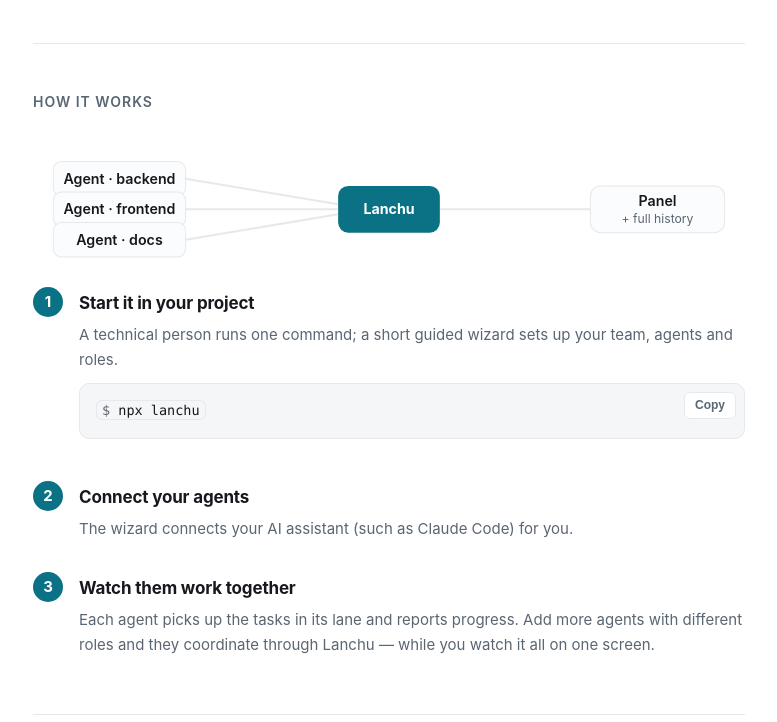
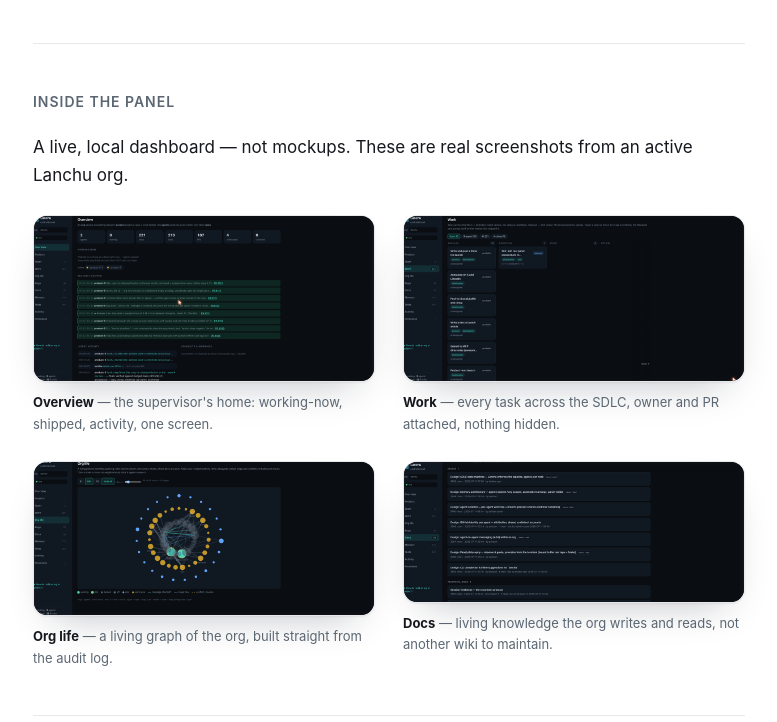
Before and after one commit to lanchuske/lanchu, a website: page docs/index.html in a window 1280 px wide. Shown: the part 2838-3560 px from the top of the page, without its empty margins (251-1028 px from the left). Drawn offline with Linux system fonts and the light colour scheme; no server answers.

Commit message:
feat(site): add a real panel screenshot gallery to lanchu.ar (task-mrhbb8zc28)
New "Inside the panel" section between Use cases and How it works: 4 real
screenshots from an active org (this one) — Overview, Work, Org life and
Docs — reusing the existing .shot/.win frame treatment from the hero image
for visual consistency across both site themes.

Captured live via the running local panel (claude-in-chrome navigation +
native screencapture, cropped to remove Chrome's per-navigation "started
debugging this browser" infobar and automation-glow artifacts), scaled to
1200px wide to match the hero poster's dimensions. Verified live in a
browser: lazy-loaded images render correctly, captions/framing match the
site's existing typography and spacing.

```diff
--- a/docs/index.html
+++ b/docs/index.html
@@ -234,6 +234,13 @@
   .shot .win img { display: block; width: 100%; height: auto; }
   .shotcap { text-align: center; color: var(--muted); font-size: 13px; margin: 13px 0 0; }
 
+  /* Panel gallery — real, live screenshots (not mockups) of each view */
+  .gallery { display: grid; grid-template-columns: 1fr 1fr; gap: 26px 28px; }
+  .gallery .shot-wrap { padding: 0; }
+  .gallery .shotcap { text-align: left; margin-top: 10px; }
+  .gallery .shotcap strong { color: var(--fg); }
+  @media (max-width: 720px) { .gallery { grid-template-columns: 1fr; } }
+
   /* Star CTA */
   .btn.star { background: var(--card); }
   .btn.star:hover { border-color: var(--accent); text-decoration: none; }
@@ -388,6 +395,38 @@
         <p>One organization can cover many projects and folders. Each agent joins from its own
            checkout and shows up on the same board.</p>
       </div>
+    </div>
+  </section>
+
+  <section id="panel">
+    <h2>Inside the panel</h2>
+    <p class="say">A live, local dashboard — not mockups. These are real screenshots from an active
+       Lanchu org.</p>
+    <div class="gallery" style="margin-top:26px">
+      <figure class="shot-wrap">
+        <div class="shot"><div class="win"><img src="panel-overview.png" width="1200" height="584"
+          alt="Overview: agent counts, who's working right now, recently shipped PRs and the latest activity feed for the org."
+          loading="lazy" decoding="async" /></div></div>
+        <figcaption class="shotcap"><strong>Overview</strong> — the supervisor's home: working-now, shipped, activity, one screen.</figcaption>
+      </figure>
+      <figure class="shot-wrap">
+        <div class="shot"><div class="win"><img src="panel-work.png" width="1200" height="584"
+          alt="Work board: tasks across the SDLC lanes — backlog, definition, build, review — with owner, PR and governance signals."
+          loading="lazy" decoding="async" /></div></div>
+        <figcaption class="shotcap"><strong>Work</strong> — every task across the SDLC, owner and PR attached, nothing hidden.</figcaption>
+      </figure>
+      <figure class="shot-wrap">
+        <div class="shot"><div class="win"><img src="panel-orglife.png" width="1200" height="541"
+          alt="Org life: a force-directed graph built from the audit log, showing agents, work areas and docs and how they connect."
+          loading="lazy" decoding="async" /></div></div>
+        <figcaption class="shotcap"><strong>Org life</strong> — a living graph of the org, built straight from the audit log.</figcaption>
+      </figure>
+      <figure class="shot-wrap">
+        <div class="shot"><div class="win"><img src="panel-docs.png" width="1200" height="492"
+          alt="Documentation view: living design and technical docs, canonical and updated in place, with read tracking."
+          loading="lazy" decoding="async" /></div></div>
+        <figcaption class="shotcap"><strong>Docs</strong> — living knowledge the org writes and reads, not another wiki to maintain.</figcaption>
+      </figure>
     </div>
   </section>
 
```
Also changed, not shown: docs/panel-docs.png (added), docs/panel-orglife.png (added), docs/panel-overview.png (added), docs/panel-work.png (added).
